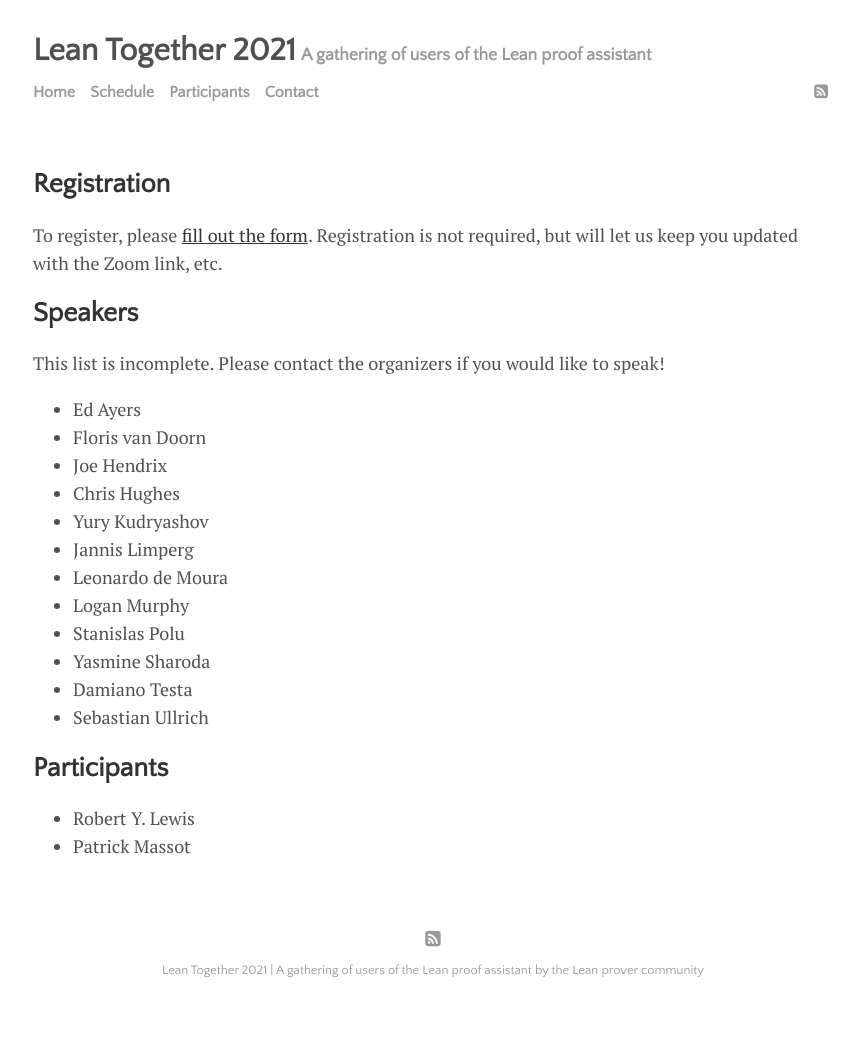
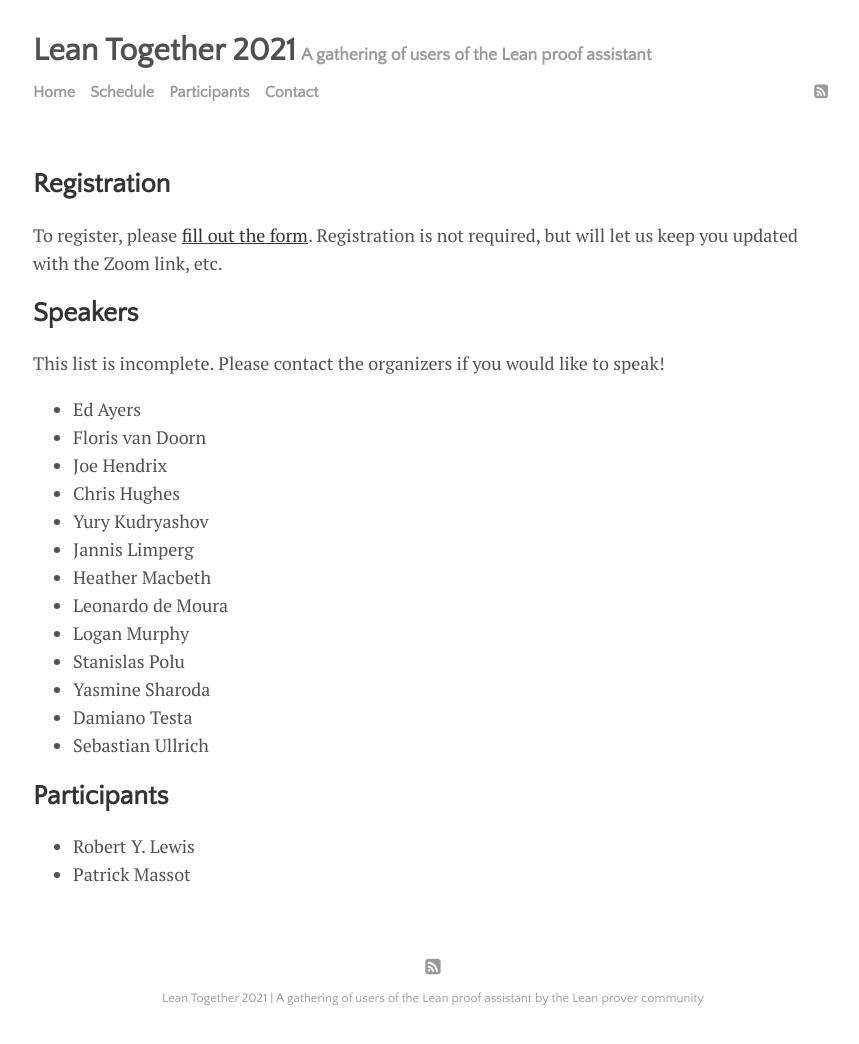
Before and after one commit to leanprover-community/lt2021, a Jekyll site: the page built from participants.md, in a window 1280 px wide. Shown: the whole page, without its empty margins (207-1066 px from the left). Built offline with Jekyll 4.4.1, drawn with Linux system fonts in a browser that asks for light colours; before the commit the page ends 1016 px from its top, so only the background shows below that.

Commit message:
add Heather to list

```diff
--- a/participants.md
+++ b/participants.md
@@ -20,6 +20,7 @@ This list is incomplete. Please contact the organizers if you would like to spea
 * Chris Hughes
 * Yury Kudryashov
 * Jannis Limperg
+* Heather Macbeth
 * Leonardo de Moura
 * Logan Murphy
 * Stanislas Polu
```
